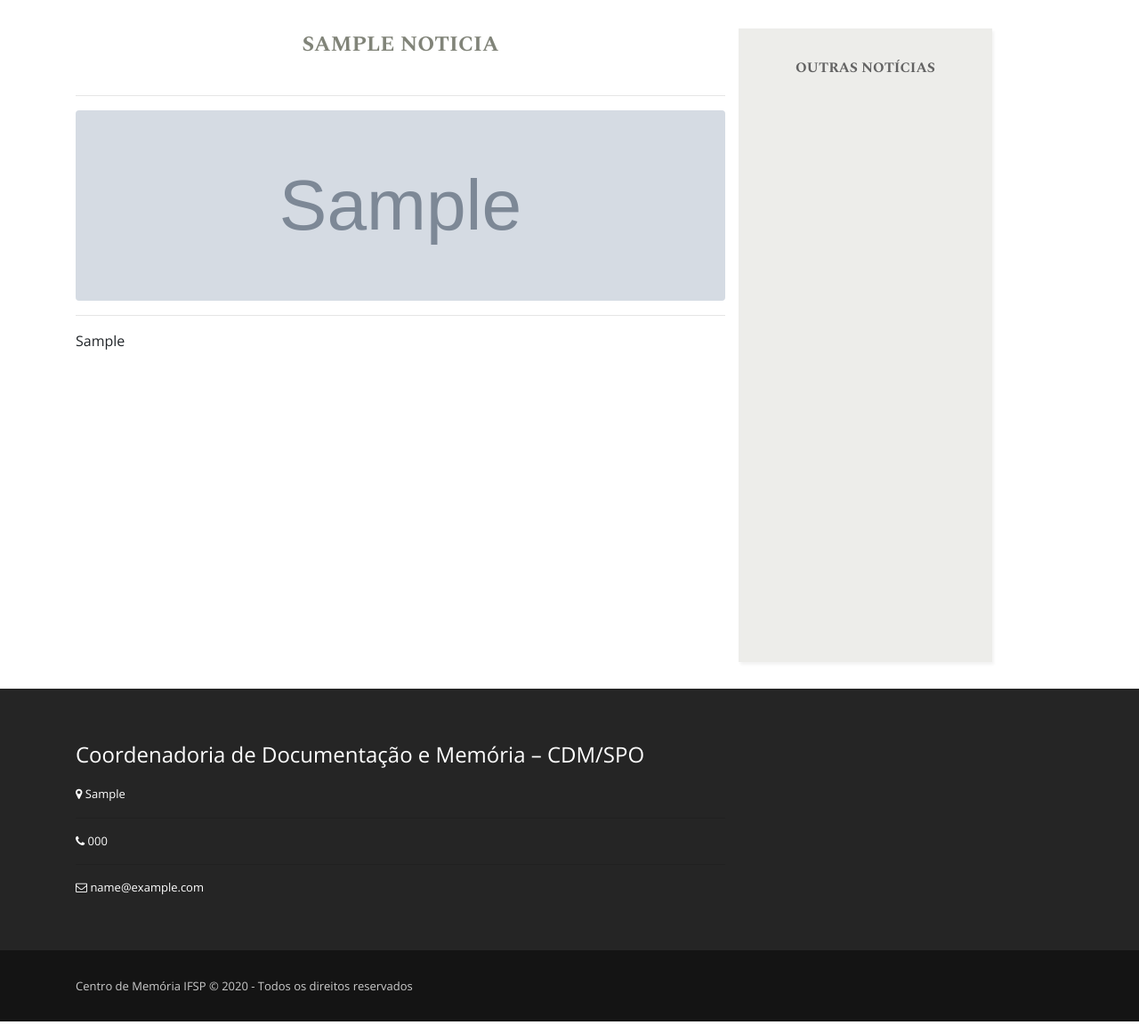
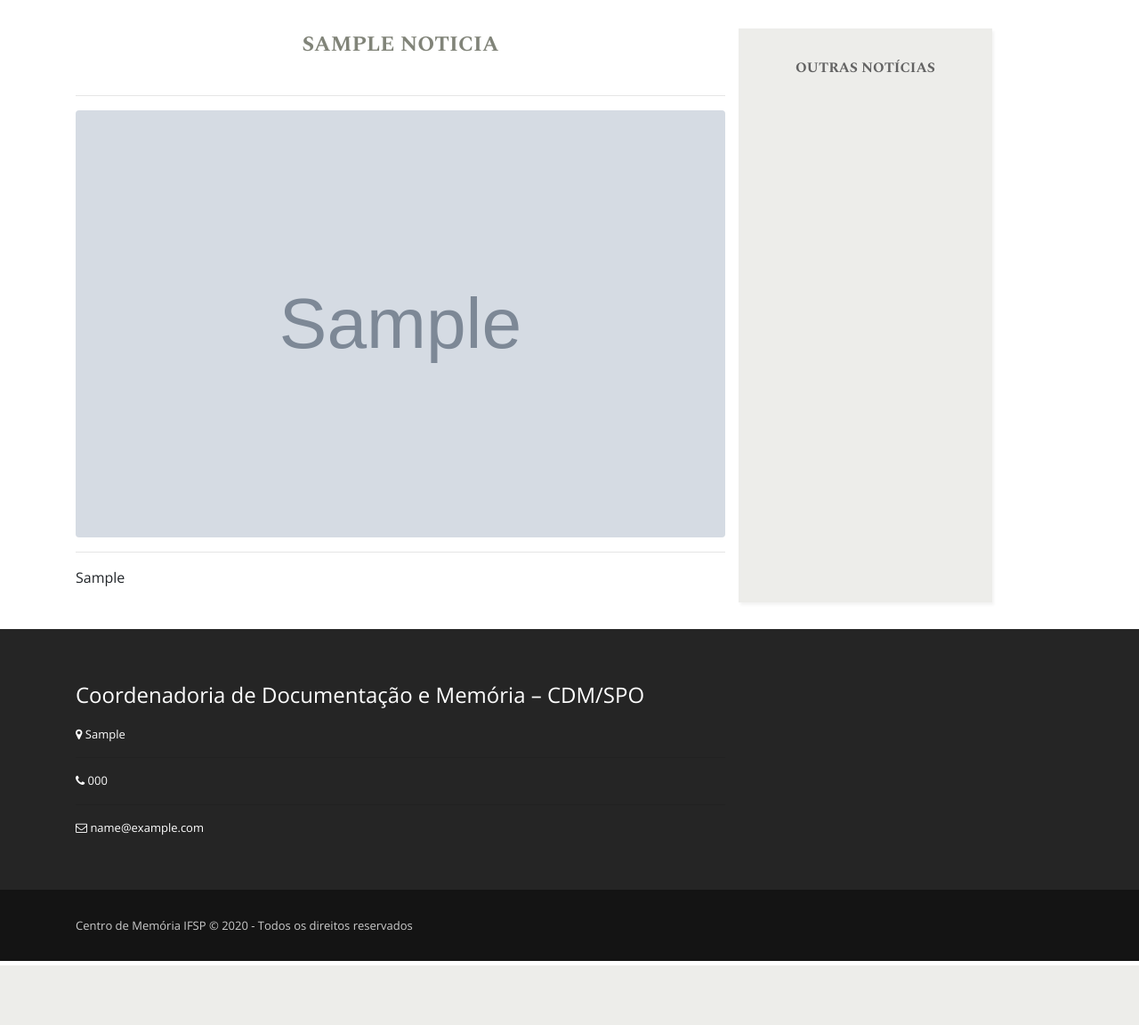
Before and after one commit to ifspcodelab/centro-memoria-ifsp-2020, a Django app: a page that uses centro_memoria/centro_memoria/instituicao/templates/base.html in a window 1280 px wide. Shown: the part 318-1470 px from the top of the page at 89% size. After the commit the page ends 1403 px from the top, so only its background shows below. Run offline with Django 3.2, Linux system fonts and the light colour scheme; tables that the repository leaves empty hold one stand-in row (values such as "Sample post"); grey boxes marked "Sample" are stand-in pictures; some libraries are stand-ins or nearby versions.

Commit message:
Incorporando fix de galeria e subindo fix de noticias/eventos

```diff
--- a/centro_memoria/centro_memoria/instituicao/static/css/noticia.css
+++ b/centro_memoria/centro_memoria/instituicao/static/css/noticia.css
@@ -86,7 +86,9 @@ h2 {
 
 .imagem-cabecalho-noticia{
 	width : 100%;
-	height: 30%;
+    height: 30%;
+    min-height: 30rem;
+    max-height: 30rem;
 }
 
 #home {
```
Also changed, not shown: centro_memoria/centro_memoria/instituicao/static/css/galeria.css (+4 -3 lines).
